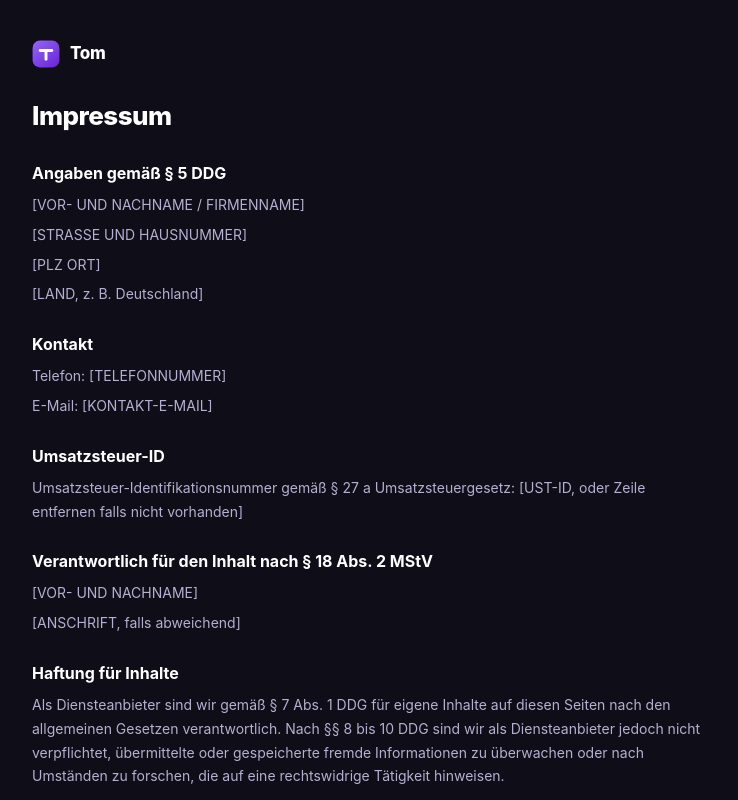
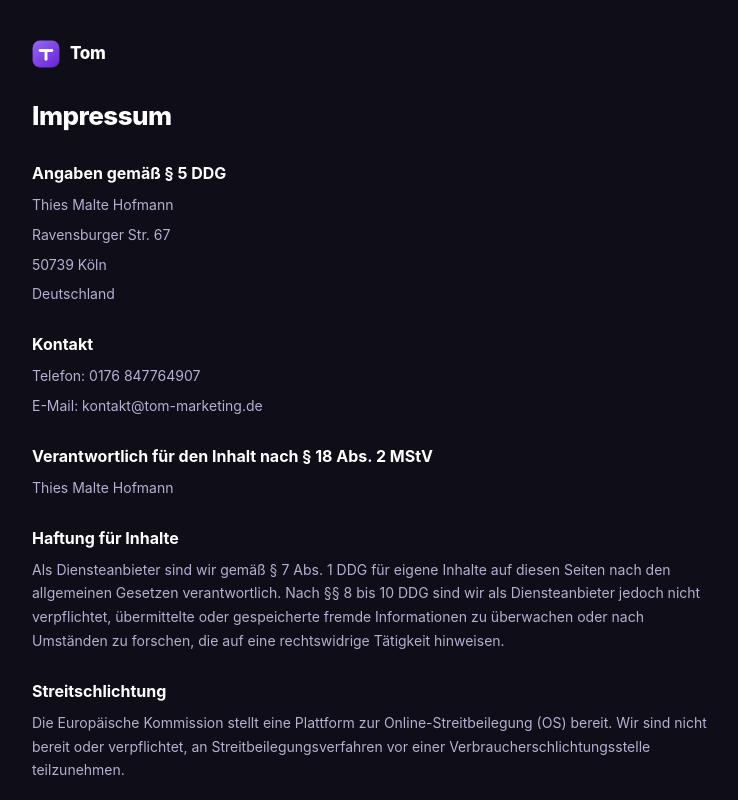
Before and after one commit to thiesmhofmann-star/Tom-2, a Next.js app: page /impressum in a window 1280 px wide. Shown: the top 800 px of the page, without its empty margins (270-1008 px from the left). Built offline with nearby package versions, Linux system fonts and the light colour scheme.

Commit message:
Rechtliches

```diff
--- a/src/app/impressum/page.tsx
+++ b/src/app/impressum/page.tsx
@@ -5,8 +5,8 @@
 export const metadata = { title: "Impressum – Tom" };
 
 /*
-  WICHTIG: Diese Vorlage MUSS vor Veröffentlichung mit echten Angaben gefüllt und
-  idealerweise anwaltlich geprüft werden. Platzhalter in [ECKIGEN KLAMMERN] ersetzen.
+  Angaben gefüllt (Stand: 23. Juli 2026). Vor echtem Livegang idealerweise noch
+  anwaltlich bzw. über einen Impressums-Dienst prüfen lassen.
 */
 export default function ImpressumPage() {
   const h2: React.CSSProperties = { fontSize: 16, fontWeight: 700, color: C.ink, margin: "26px 0 8px" };
@@ -19,21 +19,17 @@
       <h1 style={{ fontSize: 26, fontWeight: 800, letterSpacing: "-0.02em", margin: "0 0 4px" }}>Impressum</h1>
 
       <h2 style={h2}>Angaben gemäß § 5 DDG</h2>
-      <p style={p}>[VOR- UND NACHNAME / FIRMENNAME]</p>
-      <p style={p}>[STRASSE UND HAUSNUMMER]</p>
-      <p style={p}>[PLZ ORT]</p>
-      <p style={p}>[LAND, z. B. Deutschland]</p>
+      <p style={p}>Thies Malte Hofmann</p>
+      <p style={p}>Ravensburger Str. 67</p>
+      <p style={p}>50739 Köln</p>
+      <p style={p}>Deutschland</p>
 
       <h2 style={h2}>Kontakt</h2>
-      <p style={p}>Telefon: [TELEFONNUMMER]</p>
-      <p style={p}>E-Mail: [KONTAKT-E-MAIL]</p>
-
-      <h2 style={h2}>Umsatzsteuer-ID</h2>
-      <p style={p}>Umsatzsteuer-Identifikationsnummer gemäß § 27 a Umsatzsteuergesetz: [UST-ID, oder Zeile entfernen falls nicht vorhanden]</p>
+      <p style={p}>Telefon: 0176 847764907</p>
+      <p style={p}>E-Mail: kontakt@tom-marketing.de</p>
 
       <h2 style={h2}>Verantwortlich für den Inhalt nach § 18 Abs. 2 MStV</h2>
-      <p style={p}>[VOR- UND NACHNAME]</p>
-      <p style={p}>[ANSCHRIFT, falls abweichend]</p>
+      <p style={p}>Thies Malte Hofmann</p>
 
       <h2 style={h2}>Haftung für Inhalte</h2>
       <p style={p}>Als Diensteanbieter sind wir gemäß § 7 Abs. 1 DDG für eigene Inhalte auf diesen Seiten nach den allgemeinen Gesetzen verantwortlich. Nach §§ 8 bis 10 DDG sind wir als Diensteanbieter jedoch nicht verpflichtet, übermittelte oder gespeicherte fremde Informationen zu überwachen oder nach Umständen zu forschen, die auf eine rechtswidrige Tätigkeit hinweisen.</p>
```
Also changed, not shown: src/app/datenschutz/page.tsx (+7 -8 lines).
